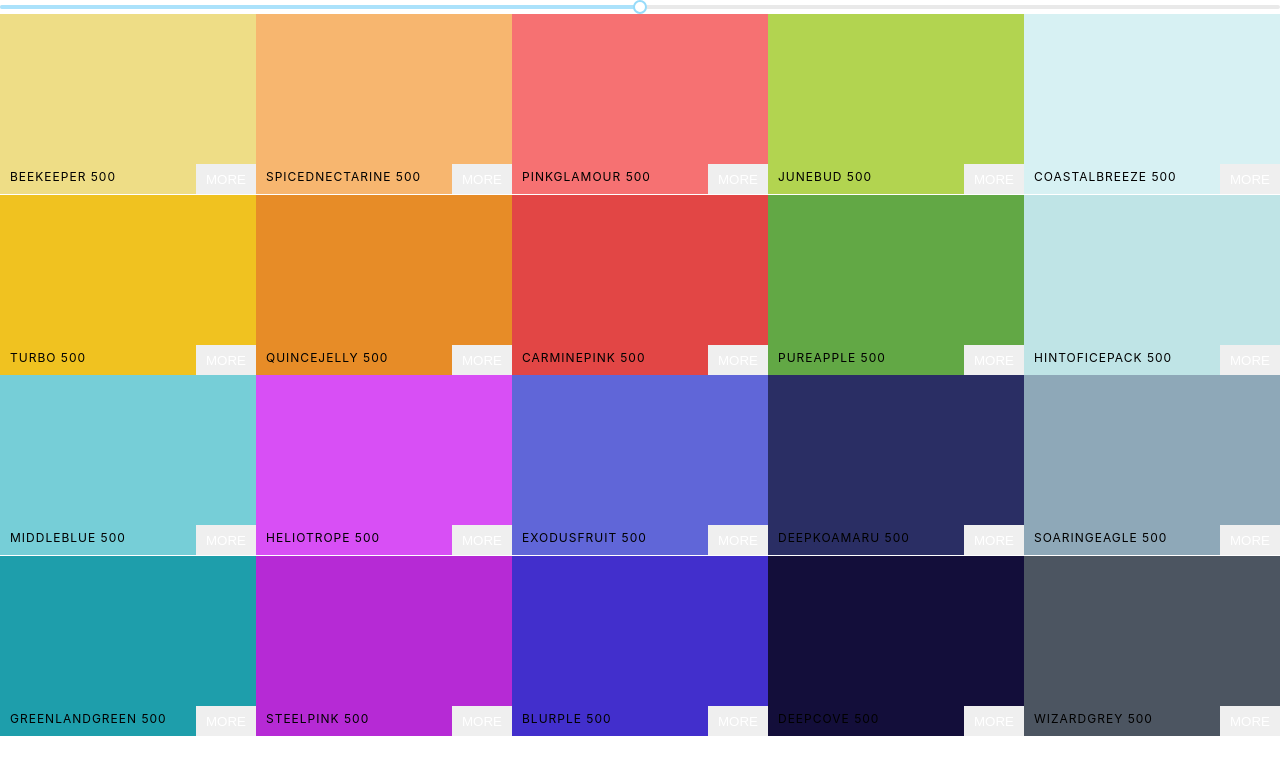
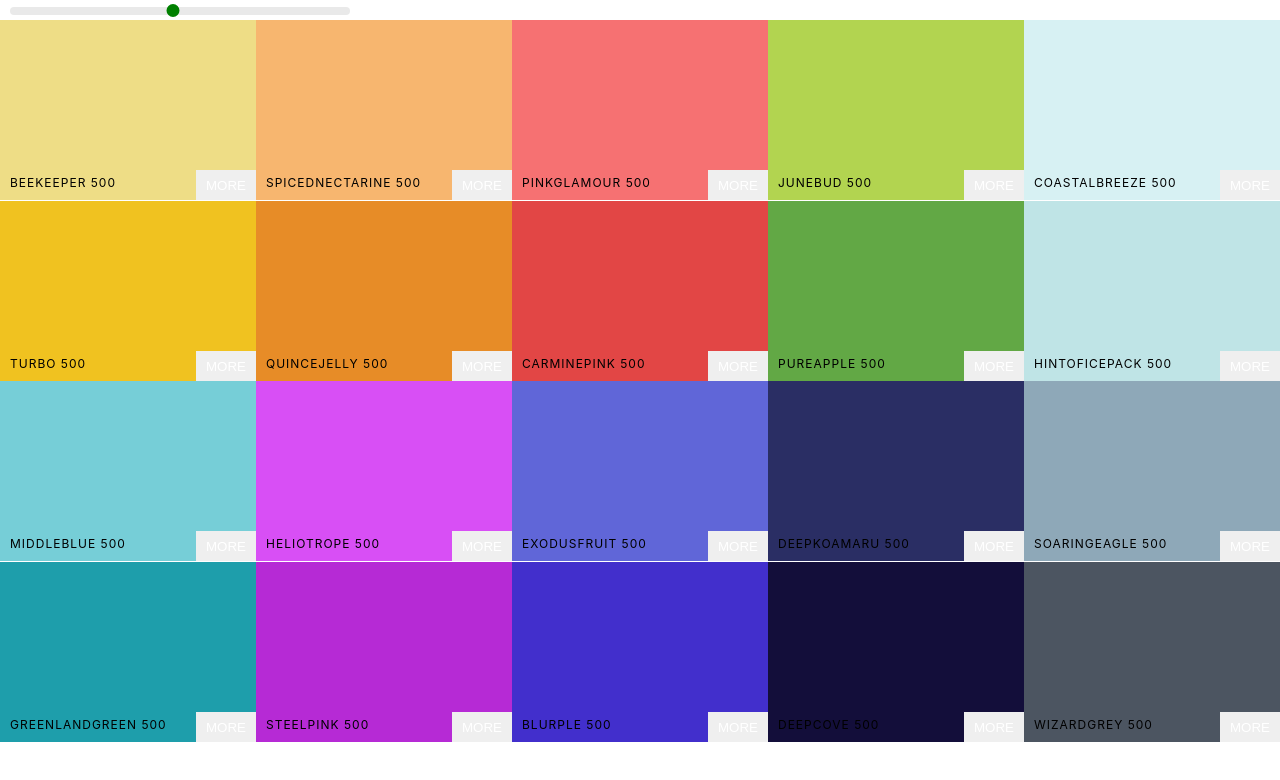
Before and after one commit to karthik18ganesh/reactcolors, a React (Create React App) app: page / in a window 1280 px wide. Shown: the top 780 px of the page. Built offline with nearby package versions, Linux system fonts and the light colour scheme.

Commit message:
Added styled slider

```diff
--- a/src/Palette.css
+++ b/src/Palette.css
@@ -5,3 +5,28 @@
 .Palette-colors{
     height:90%;
 }
+
+.slider{
+    width: 340px;
+    margin: 0 10px;
+    display:inline-block;
+}
+
+.rc-slider-track{
+    background-color: transparent;
+}
+
+.rc-slider-rail{
+    height:8px;
+}
+
+.rc-slider-handle,.rc-slider-handle:active,.rc-slider-handle:hover,.rc-slider-handle:focus{
+    background-color: green;
+    outline: none;
+    border:2px solid green;
+    box-shadow:none;
+    width:13px;
+    height:13px;
+    margin-left:-7px;
+    margin-top: -3px;
+}
--- a/src/Palette.js
+++ b/src/Palette.js
@@ -1,9 +1,8 @@
 import React, { Component } from 'react'
 import ColorBox from './ColorBox';
-import './Palette.css';
 import Slider from 'rc-slider';
 import 'rc-slider/assets/index.css';
-
+import './Palette.css';
 export class Palette extends Component {
     constructor(props){
         super(props);
@@ -24,7 +23,9 @@ export class Palette extends Component {
         ));
         return (
             <div className="Palette">
+                <div className="slider">
                 <Slider defaultValue={this.state.level} min={100} onAfterChange={this.changeLevel} max={900} step={100}/>
+                </div>
                 <div className="Palette-colors">{ColorBoxes}</div>
             </div>
         )
```
